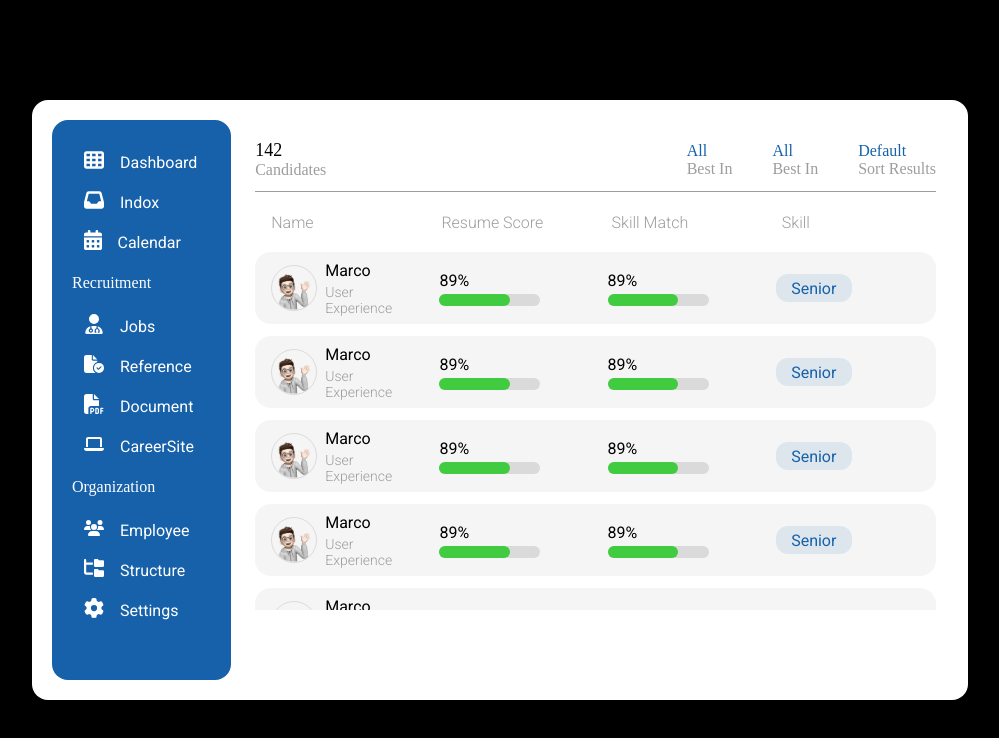
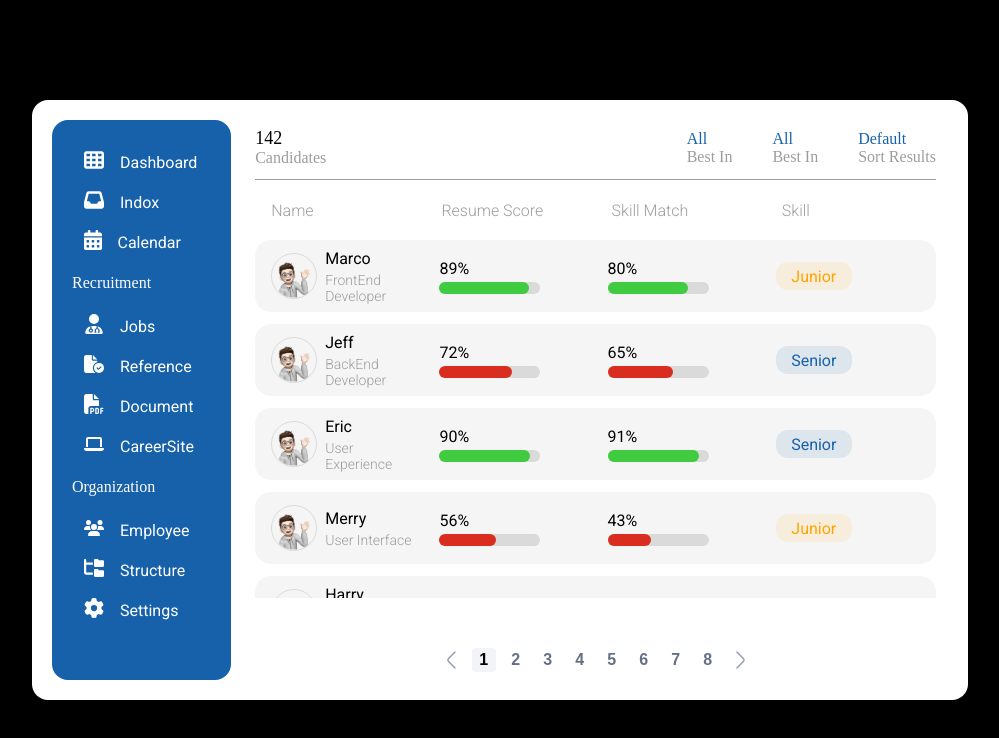
Before and after one commit to SON7AE/YouTube_Pagination, a Vue app: page /#/ in a window 1280 px wide. Shown: the top 738 px of the page, without its empty margins (140-1139 px from the left). Built offline with nearby package versions, Linux system fonts and the light colour scheme; a web font is replaced by a local one.

Commit message:
Pagination 강의콘텐츠 추가 개발

```diff
--- a/src/assets/styles/color.scss
+++ b/src/assets/styles/color.scss
@@ -12,5 +12,18 @@ $color-green-000: #40cb40;
 // COLOR BLUE
 $color-blue-000: #1661a9;
 
+// COLOR GRAY
+$color-gray-000: #fcfcfd;
+$color-gray-050: #f9fafb;
+$color-gray-100: #f2f4f7;
+$color-gray-200: #e4e7ec;
+$color-gray-300: #d0d5dd;
+$color-gray-400: #98a2b3;
+$color-gray-500: #667085;
+$color-gray-600: #475467;
+$color-gray-700: #344054;
+$color-gray-800: #1d2939;
+$color-gray-900: #101828;
+
 // COLOR BLACK
 $color-black-900: #000000;
--- a/src/components/atoms/chart/BarChart.vue
+++ b/src/components/atoms/chart/BarChart.vue
@@ -1,15 +1,25 @@
 <template>
     <div class="bar-chart">
         <div class="bar-chart__container">
-            <span class="bar-chart__container__value">89%</span>
+            <span class="bar-chart__container__value">{{ data }}%</span>
             <div class="bar-chart__container__base">
-                <div class="gauge"></div>
+                <div v-if="data >= 80" class="gauge" :style="{ width: data + '%' }"></div>
+                <div v-else class="gauge" :style="{ width: data + '%', backgroundColor: '#D92D20' }"></div>
             </div>
         </div>
     </div>
 </template>
 
-<script setup lang="ts"></script>
+<script setup lang="ts">
+import { toRefs } from 'vue'
+
+interface Props {
+    data: number
+}
+
+const props = defineProps<Props>()
+const { data } = toRefs(props)
+</script>
 
 <style lang="scss" scoped>
 .bar-chart {
@@ -44,7 +54,7 @@
             .gauge {
                 position: absolute;
 
-                width: 70%;
+                // width: 70%;
                 height: 12px;
 
                 background-color: $color-green-000;
--- a/src/components/mocules/List.vue
+++ b/src/components/mocules/List.vue
@@ -3,24 +3,40 @@
         <div class="list__avatar">
             <img src="@assets/images/user-01.png" alt="" class="list__avatar__image" />
             <div class="list__avatar__text-box">
-                <span class="name">Marco</span>
-                <span class="duty">User Experience</span>
+                <span class="name">{{ data.userName }}</span>
+                <span class="duty">{{ data.userRole }}</span>
             </div>
         </div>
         <div class="list__item">
-            <BARCHART />
+            <BARCHART :data="data.userResumeScore" />
         </div>
         <div class="list__item">
-            <BARCHART />
+            <BARCHART :data="data.userSkillMatch" />
         </div>
         <div class="list__item">
-            <div class="list__item__chip">Senior</div>
+            <div v-if="data.userSkill === 'Senior'" class="list__item__chip">{{ data.userSkill }}</div>
+            <div v-if="data.userSkill === 'Junior'" class="list__item__chip junior">{{ data.userSkill }}</div>
         </div>
     </div>
 </template>
 
 <script setup lang="ts">
 import BARCHART from '@components/atoms/chart/BarChart.vue'
+import { toRefs } from 'vue'
+
+interface List {
+    userName: string
+    userRole: string
+    userResumeScore: number
+    userSkillMatch: number
+    userSkill: string
+}
+interface Props {
+    data: List
+}
+
+const props = defineProps<Props>()
+const { data } = toRefs(props)
 </script>
 
 <style lang="scss" scoped>
@@ -86,6 +102,11 @@ import BARCHART from '@components/atoms/chart/BarChart.vue'
             color: $color-blue-000;
             background-color: rgba($color-blue-000, 0.1);
             border-radius: 12px;
+
+            &.junior {
+                color: orange;
+                background-color: rgba(orange, 0.1);
+            }
         }
     }
 }
--- /dev/null
+++ b/src/components/mocules/common/Pagination.vue
@@ -0,0 +1,110 @@
+<template>
+    <div class="pagination">
+        <button class="pagination__button" @click="moveToPrev()">
+            <img src="src/assets/icons/arrow-left.svg" alt="" />
+        </button>
+        <button v-for="index in pages[step]" :key="index" class="pagination__button" @click="movePage(index)" :class="{ active: index === page }">{{ index }}</button>
+        <button class="pagination__button" @click="moveToNext()">
+            <img src="src/assets/icons/arrow-right.svg" alt="" />
+        </button>
+    </div>
+</template>
+
+<script setup lang="ts">
+import { toRefs, ref, computed } from 'vue'
+
+interface List {
+    userName: string
+    userRole: string
+    userResumeScore: number
+    userSkillMatch: number
+    userSkill: string
+}
+
+interface Props {
+    data: List[]
+}
+
+const props = defineProps<Props>()
+const { data } = toRefs(props)
+
+// 한 페이지당 리스트 갯수 10개로 쪼개기
+const step = ref<number>(0)
+const pages = computed(() => {
+    const newArr: number[] = new Array()
+
+    for (let i = 1; i <= data.value.length; i++) {
+        newArr.push(i)
+    }
+
+    const length = newArr.length
+    const divide = Math.floor(length / 10) + (Math.floor(length % 10) > 0 ? 1 : 0)
+    const res = new Array()
+
+    for (let i = 0; i <= divide; i++) {
+        // 배열 0부터 n개씩 잘라 새 배열에 넣기
+        res.push(newArr.splice(0, 10))
+    }
+
+    return res
+})
+
+// 해당 페이지로 이동
+// 페이지네이션 버튼 Active Class 기능
+const page = ref<number>(1)
+const emit = defineEmits(['send-event'])
+const movePage = (pageIdx: number) => {
+    emit('send-event', pageIdx)
+    page.value = pageIdx
+}
+const moveToPrev = () => {}
+const moveToNext = () => {}
+</script>
+
+<style lang="scss" scoped>
+.pagination {
+    display: flex;
+    align-items: center;
+    justify-content: center;
+
+    width: 100%;
+
+    gap: 8px;
+
+    &__button {
+        display: flex;
+        align-items: center;
+        justify-content: center;
+
+        width: 24px;
+        height: 24px;
+
+        padding: 3px 7px;
+
+        color: $color-gray-500;
+        font-family: 'Public Sans', sans-serif;
+        font-size: 16px;
+        font-weight: 700;
+        line-height: 16px; /* 100% */
+
+        background: transparent;
+        border: none;
+        outline: none;
+
+        cursor: pointer;
+
+        &:hover {
+            background-color: $color-gray-100;
+            border-radius: 4px;
+
+            color: $color-black-900;
+        }
+        &.active {
+            background-color: $color-gray-100;
+            border-radius: 4px;
+
+            color: $color-black-900;
+        }
+    }
+}
+</style>
--- a/src/components/organisms/Notice.vue
+++ b/src/components/organisms/Notice.vue
@@ -28,21 +28,88 @@
                 <span class="label">Skill</span>
             </div>
             <div class="notice__body__list-box">
-                <NOTICELIST />
-                <NOTICELIST />
-                <NOTICELIST />
-                <NOTICELIST />
-                <NOTICELIST />
-                <NOTICELIST />
-                <NOTICELIST />
-                <NOTICELIST />
+                <NOTICELIST v-for="item in tableData" :key="item.userName" :data="item" />
             </div>
+        </div>
+        <div class="notice__footer">
+            <Pagination :data="tableData" @send-event="reset" />
         </div>
     </div>
 </template>
 
 <script setup lang="ts">
 import NOTICELIST from '@components/mocules/List.vue'
+import Pagination from '@components/mocules/common/Pagination.vue'
+import { ref } from 'vue'
+
+interface List {
+    userName: string
+    userRole: string
+    userResumeScore: number
+    userSkillMatch: number
+    userSkill: string
+}
+
+const tableData = ref<List[]>([
+    {
+        userName: 'Marco',
+        userRole: 'FrontEnd Developer',
+        userResumeScore: 89,
+        userSkillMatch: 80,
+        userSkill: 'Junior',
+    },
+    {
+        userName: 'Jeff',
+        userRole: 'BackEnd Developer',
+        userResumeScore: 72,
+        userSkillMatch: 65,
+        userSkill: 'Senior',
+    },
+    {
+        userName: 'Eric',
+        userRole: 'User Experience',
+        userResumeScore: 90,
+        userSkillMatch: 91,
+        userSkill: 'Senior',
+    },
+    {
+        userName: 'Merry',
+        userRole: 'User Interface',
+        userResumeScore: 56,
+        userSkillMatch: 43,
+        userSkill: 'Junior',
+    },
+    {
+        userName: 'Harry',
+        userRole: 'Project Manager',
+        userResumeScore: 61,
+        userSkillMatch: 81,
+        userSkill: 'Junior',
+    },
+    {
+        userName: 'John',
+        userRole: 'Project Orner',
+        userResumeScore: 100,
+        userSkillMatch: 100,
+        userSkill: 'Senior',
+    },
+    {
+        userName: 'Maxwell',
+        userRole: 'FrontEnd Developer',
+        userResumeScore: 50,
+        userSkillMatch: 60,
+        userSkill: 'Senior',
+    },
+    {
+        userName: 'Pole',
+        userRole: 'BackEnd Developer',
+        userResumeScore: 80,
+        userSkillMatch: 76,
+        userSkill: 'Senior',
+    },
+])
+
+const reset = () => {}
 </script>
 
 <style lang="scss" scoped>
```
Also changed, not shown: src/assets/icons/arrow-left.svg (added), src/assets/icons/arrow-right.svg (added).
